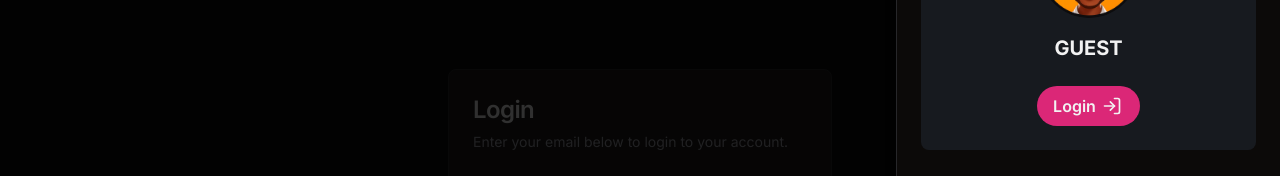
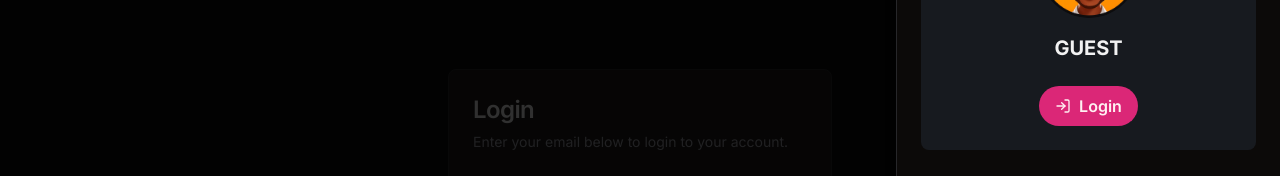
Before and after one commit to adarsh40parihar/CineHub-A_Video_Streaming_APK, a Next.js app in the folder Frontend/: page /login in a window 1280 px wide. Both pictures are taken after a click on the button 1236 px from the left and 36 px from the top of the page. Shown: the part 130-306 px from the top of the page. Built offline with nearby package versions, Linux system fonts and the light colour scheme; no server answers.

Commit message:
Correct the ui of buttons and some other changes in the toast and in the sheet

```diff
--- a/Frontend/src/app/layout.jsx
+++ b/Frontend/src/app/layout.jsx
@@ -39,9 +39,9 @@ export default function RootLayout({ children }) {
             <main className="mt-[72px]">{children}</main>
             <Footer />
             <ToastContainer
-              position="top-center"
+              position="top-right"
               autoClose={1500}
-              hideProgressBar={false}
+              hideProgressBar={true}
               newestOnTop
               closeOnClick
               rtl={false}
@@ -56,8 +56,8 @@ export default function RootLayout({ children }) {
               }}
               toastStyle={{
                 fontSize: "16px",
-                padding: "15px 18px",
-                minHeight: "65px",
+                padding: "13px 15px",
+                minHeight: "55px",
                 backgroundColor: "rgba(17, 17, 17, 0.95)", // Dark theme matching Jio Cinema
                 color: "#ffffff",
                 boxShadow: "0 8px 32px rgba(0, 0, 0, 0.4)", // Enhanced shadow
--- a/Frontend/src/app/subscription/page.jsx
+++ b/Frontend/src/app/subscription/page.jsx
@@ -10,6 +10,7 @@ import React, { useState } from "react";
 import { useDispatch, useSelector } from "react-redux";
 import { useRazorpay } from "react-razorpay";
 import UserSlice from "@/components/Redux/Slice/UserSlice";
+import { Button } from "@/components/ui/button";
 const actions = UserSlice.actions;
 
 const offers = [
@@ -172,15 +173,15 @@ function Subscription() {
             ))}
           </div>
           {activePrice ? (
-            <button
-              className="bg-pink-600 hover:bg-pink-800 p-3 md:mt-10 flex items-center justify-center font-medium rounded-lg ml-2"
+            <Button
+              className="p-3 md:mt-10 text-base text-gray-200 flex items-center justify-center font-medium rounded-lg ml-2"
               onClick={handlePaymentClick}
             >
               Continue & Pay
               {loading && (
-                <LucideLoader2 className="animate-spin ml-1 w-4 h-4" />
+                <LucideLoader2 className="animate-spin w-5 h-5" />
               )}
-            </button>
+            </Button>
           ) : (
             ""
           )}
--- a/Frontend/src/components/Section/ProfileSheet.jsx
+++ b/Frontend/src/components/Section/ProfileSheet.jsx
@@ -110,16 +110,18 @@ function SheetSide() {
               </Button>
             ) : (
               <Link
-                href={"/login"}
-                className="rounded-full font-semibold mt-4 text-base px-4 py-2 bg-pink-600"
+                  href={"/login"}
+                >
+                  <Button
                 onClick={() => {
                   setOpen(false);
                 }}
+                className="rounded-full font-semibold mt-4 text-base px-4 py-2 bg-pink-600"
               >
-                <div className="flex gap-1 items-center justify-center">
-                  Login
-                  <LogInIcon className="h-5" />
-                </div>
+                {" "}
+                <LogInIcon className="w-5 h-5" />
+                Login
+              </Button>
               </Link>
             )}
           </div>
--- a/Frontend/src/components/atoms/WishListButton.jsx
+++ b/Frontend/src/components/atoms/WishListButton.jsx
@@ -40,7 +40,6 @@ function WishListButton({wishlist}) {
         const res = await api.post(ENDPOINT.addToWishlist,wishlist);
         if (res.data.status == "success") {
           dispatch(actions.userLoggedInDetails(res.data.user));
-          ShowToast(ToastStatus.Success, "Added to Wishlist");
           setTick(true);
         }
       } catch (err) {
@@ -57,7 +56,6 @@ function WishListButton({wishlist}) {
           const res = await api.delete(ENDPOINT.deleteFromWishlist, { data: { id: wishlist.id } });
           if (res.data.status == "success") {
             dispatch(actions.userLoggedInDetails(res.data.user));
-            ShowToast(ToastStatus.Success, "Removed from Wishlist");
             setTick(false);
           }
         } catch (err) {
@@ -70,7 +68,7 @@ function WishListButton({wishlist}) {
     <div>
       {tick ? (
         <Button
-          className={`sm:ml-auto bg-green-500 hover:bg-green-600${
+          className={`sm:ml-auto bg-green-500 hover:bg-green-600 ${
             loading ? "cursor-not-allowed" : "cursor-pointer"
           }`}
           onClick={deleteFromWishlist}
@@ -78,9 +76,9 @@ function WishListButton({wishlist}) {
           {loading ? (
             <Loader className="w-4 h-4 mr-2 animate-spin" />
           ) : (
-            <Check className="w-4 h-4 mr-1 text-green-950" />
+            <Check className="w-4 h-4 mr-[2px] text-green-950" />
           )}
-          <p className='text-green-900'>Watchlist </p>
+          <p className="text-green-900">Watchlist </p>
         </Button>
       ) : (
         <Button
@@ -92,7 +90,7 @@ function WishListButton({wishlist}) {
           {loading ? (
             <Loader className="w-4 h-4 mr-2 animate-spin" />
           ) : (
-            <PlusIcon className="w-4 h-4 mr-1" />
+            <PlusIcon className="w-4 h-4 mr-[2px]" />
           )}
           Watchlist
         </Button>
--- a/Frontend/src/components/ui/button.jsx
+++ b/Frontend/src/components/ui/button.jsx
@@ -5,19 +5,21 @@ import { cva } from "class-variance-authority";
 import { cn } from "@/lib/utils"
 
 const buttonVariants = cva(
-  "inline-flex items-center justify-center gap-2 whitespace-nowrap rounded-md text-sm font-medium ring-offset-background transition-colors focus-visible:outline-none focus-visible:ring-2 focus-visible:ring-ring focus-visible:ring-offset-2 disabled:pointer-events-none disabled:opacity-50 [&_svg]:pointer-events-none [&_svg]:size-4 [&_svg]:shrink-0",
+  "inline-flex items-center justify-center gap-2 whitespace-nowrap rounded-md text-sm font-medium ring-offset-background transition-all duration-200 focus-visible:outline-none focus-visible:ring-2 focus-visible:ring-ring focus-visible:ring-offset-2 disabled:pointer-events-none disabled:opacity-50 [&_svg]:pointer-events-none [&_svg]:size-4 [&_svg]:shrink-0 active:scale-95",
   {
     variants: {
       variant: {
-        default: "bg-primary text-primary-foreground hover:bg-primary/90",
+        default:
+          "bg-primary text-primary-foreground hover:bg-primary/90 active:bg-primary/80",
         destructive:
-          "bg-destructive text-destructive-foreground hover:bg-destructive/90",
+          "bg-destructive text-destructive-foreground hover:bg-destructive/90 active:bg-destructive/80",
         outline:
-          "border border-input bg-background hover:bg-accent hover:text-accent-foreground",
+          "border border-input bg-background hover:bg-accent hover:text-accent-foreground active:bg-accent/80",
         secondary:
-          "bg-secondary text-secondary-foreground hover:bg-secondary/80",
-        ghost: "hover:bg-accent hover:text-accent-foreground",
-        link: "text-primary underline-offset-4 hover:underline",
+          "bg-secondary text-secondary-foreground hover:bg-secondary/80 active:bg-secondary/70",
+        ghost:
+          "hover:bg-accent hover:text-accent-foreground active:bg-accent/80",
+        link: "text-primary underline-offset-4 hover:underline active:text-primary/80",
       },
       size: {
         default: "h-10 px-4 py-2",
@@ -31,7 +33,7 @@ const buttonVariants = cva(
       size: "default",
     },
   }
-)
+);
 
 const Button = React.forwardRef(({ className, variant, size, asChild = false, ...props }, ref) => {
   const Comp = asChild ? Slot : "button"
```
